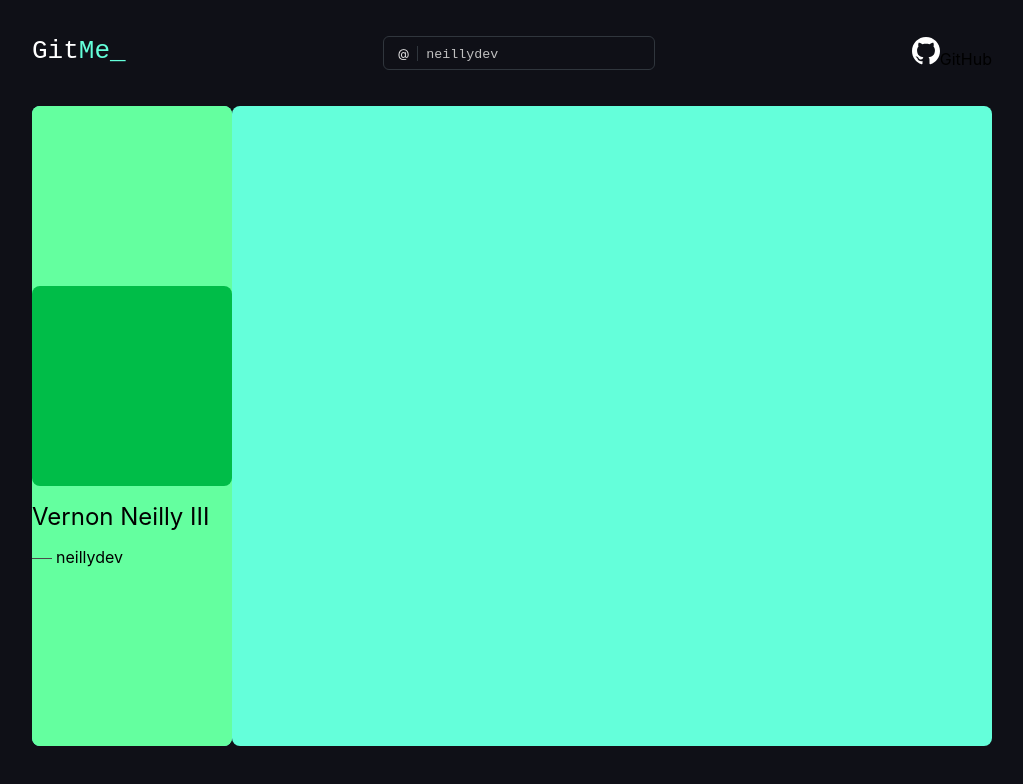
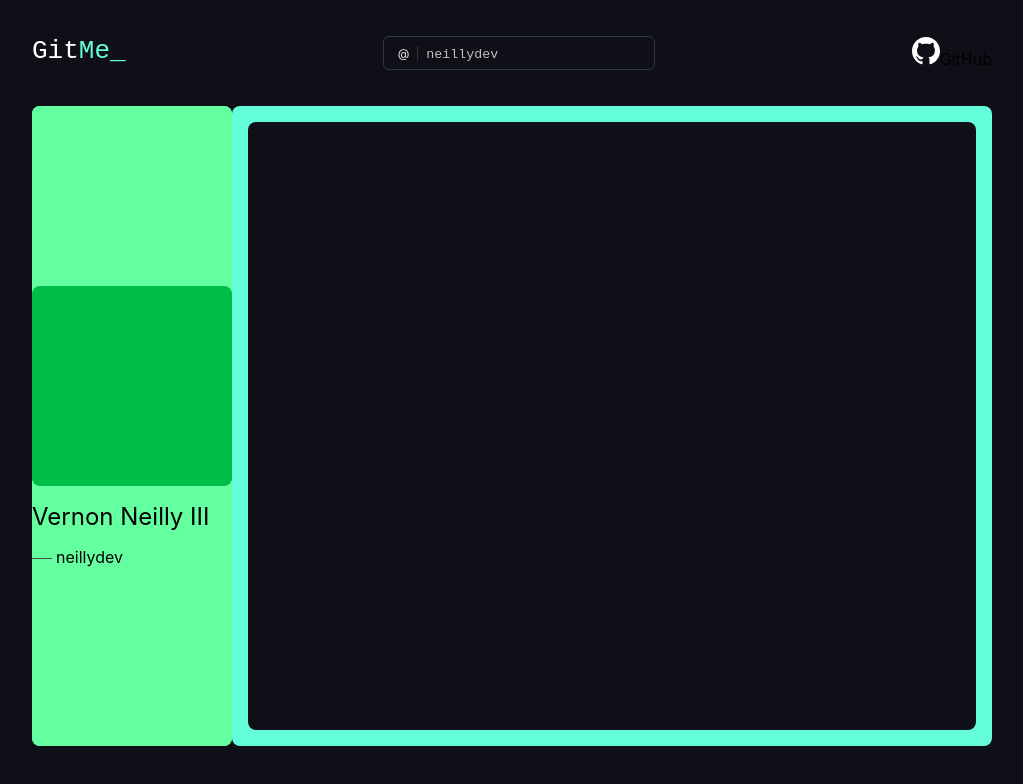
Before and after one commit to neillydev/gitme, a Next.js app: page /1 in a window 1280 px wide. Shown: the top 784 px of the page, without its empty margins (128-1151 px from the left). Built offline with nearby package versions, Linux system fonts and the light colour scheme.

Commit message:
add elements for portfolio right

```diff
--- a/pages/[user_id].tsx
+++ b/pages/[user_id].tsx
@@ -15,7 +15,12 @@ const Portfolio = () => {
           </div>
         </div>
       </aside>
-      <div className={styles.portfolioRight}></div>
+      <div className={styles.portfolioRight}>
+        <div className={styles.portfolioWrapper}>
+          <div className={styles.featuredSection}></div>
+          <div className={styles.projectsSection}></div>
+        </div>
+      </div>
     </div>
   )
 }
```
